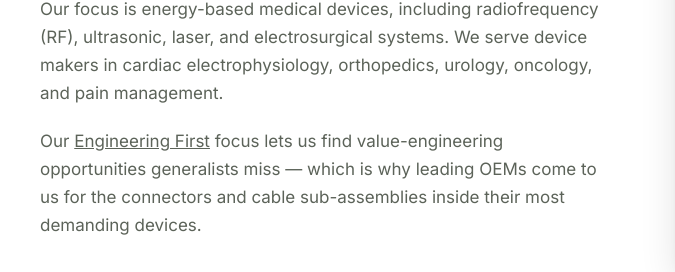
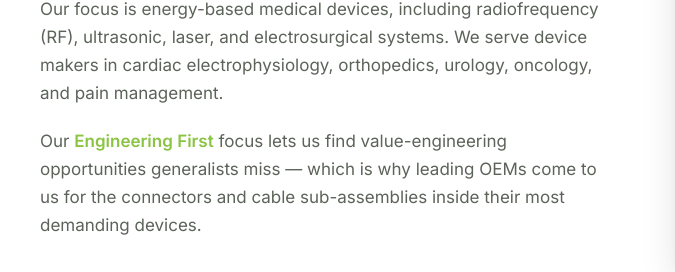
Before and after one commit to JoshuaElls/globalconnector-dev, a plain HTML site: page index.html in a window 1280 px wide. Shown: the part 1154-1426 px from the top of the page, 0-675 px from the left. Drawn offline with Linux system fonts and the light colour scheme.

Commit message:
Style 'Engineering First' with green accent instead of underline
Co-Authored-By: Claude Fable 5 <noreply@anthropic.com>
Claude-Session: https://claude.ai/code/session_01BjifAwF7XfTxvP3fJThonZ

```diff
--- a/index.html
+++ b/index.html
@@ -111,7 +111,7 @@
           <h2 class="section-title">Medical Device Cables & Connectors, Value-Engineered</h2>
           <p>Global Interconnect, Inc. (Gii) specializes in medical device cables and connectors, offering engineering design and rapid prototyping in the US along with manufacturing in Asia and Central America.</p>
           <p>Our focus is energy-based medical devices, including radiofrequency (RF), ultrasonic, laser, and electrosurgical systems. We serve device makers in cardiac electrophysiology, orthopedics, urology, oncology, and pain management.</p>
-          <p>Our <u>Engineering First</u> focus lets us find value-engineering opportunities generalists miss — which is why leading OEMs come to us for the connectors and cable sub-assemblies inside their most demanding devices.</p>
+          <p>Our <span class="accent" style="font-weight: 600;">Engineering First</span> focus lets us find value-engineering opportunities generalists miss — which is why leading OEMs come to us for the connectors and cable sub-assemblies inside their most demanding devices.</p>
           <a href="#advantage" class="btn btn-secondary">See the Gii Value Engineering Methodology</a>
         </div>
         <div class="intro-image">
```
